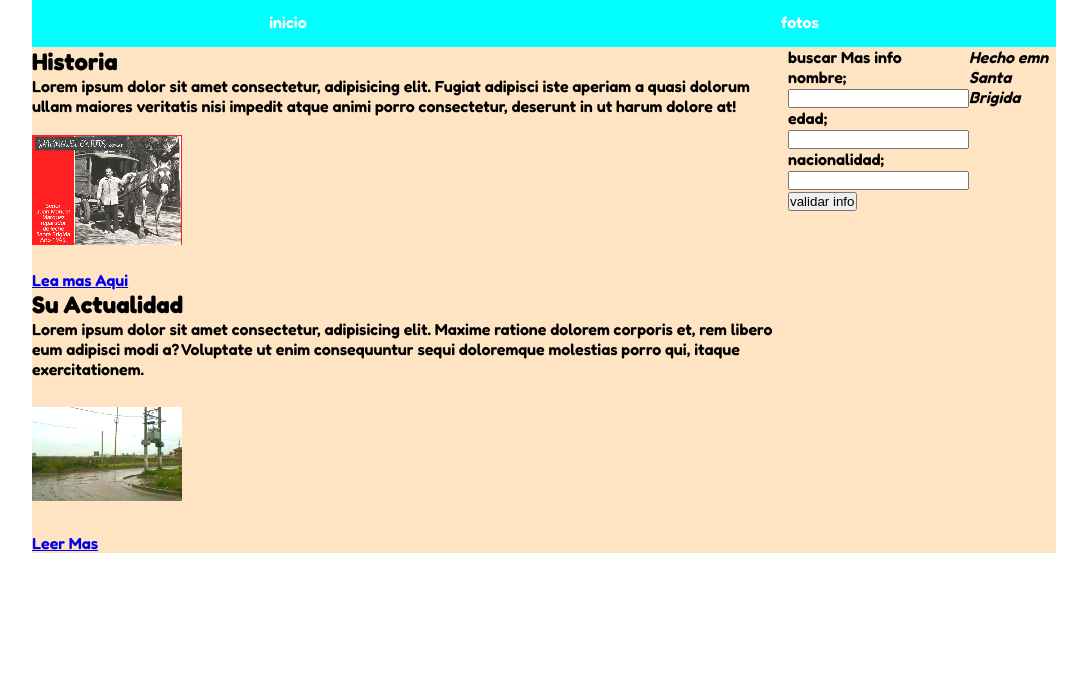
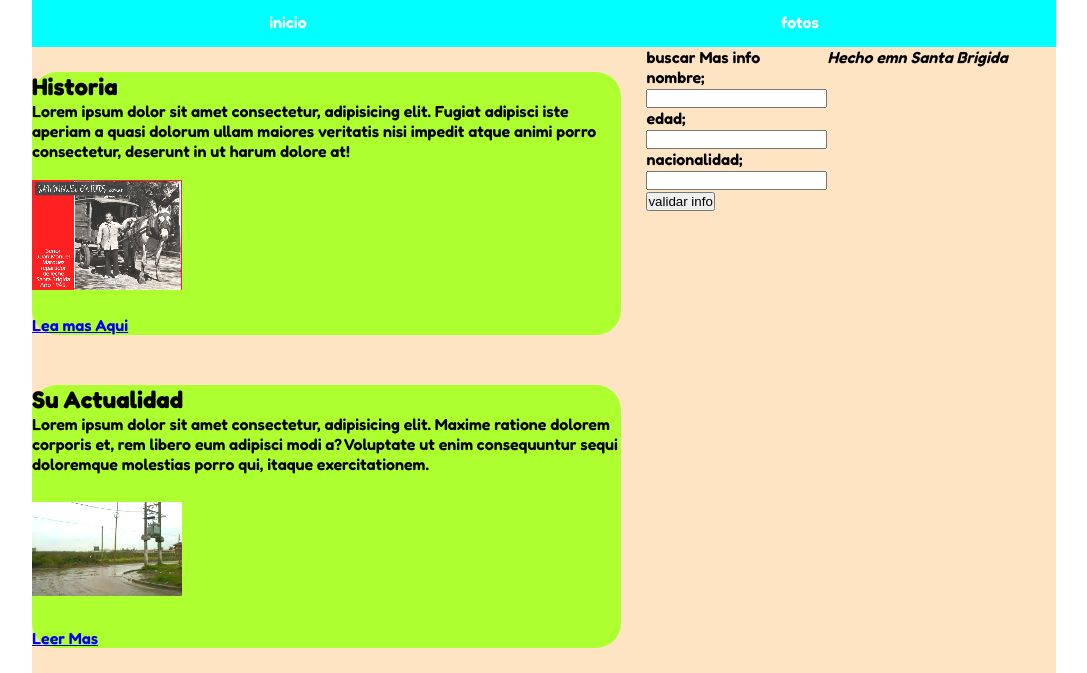
Before and after one commit to Gustulav/Santa_brigida, a website: page index.html in a window 1280 px wide. Shown: the part 157-830 px from the top of the page, without its empty margins (96-1183 px from the left). Before the commit the page ends 800 px from the top, so only its background shows below. Drawn offline with Linux system fonts and the light colour scheme.

Commit message:
Martes temprano 20 9 2022

```diff
--- a/css/styles.css
+++ b/css/styles.css
@@ -49,3 +49,15 @@ body {
   background-color: bisque;
   width: 80%;
 }
+.info .article{
+  display: flex;
+  flex-direction: column;
+  width: 60%;
+
+
+}
+.info .article .section{
+  margin: 25px 25px 25px 0;
+  background-color: greenyellow;
+  border-radius: 25px;
+}
```
Also changed, not shown: index.html (+1 -1 lines).
